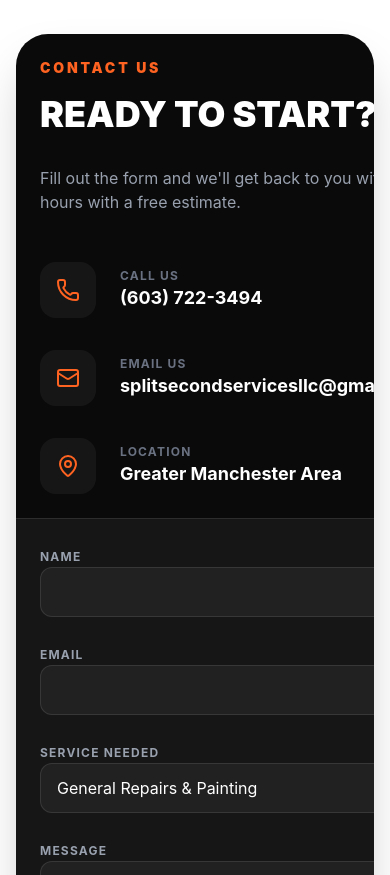
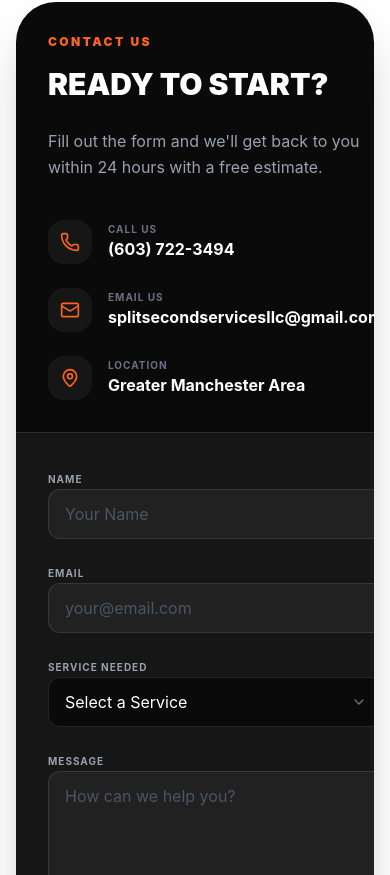
Before and after one commit to SML-1337/smlwebsite, a React (Vite) app: page / in a window 390 px wide. Shown: the part 5629-6504 px from the top of the page. Built offline with nearby package versions, Linux system fonts and the light colour scheme.

Commit message:
feat: Improve contact section styling and spacing
Refine the contact section's visual appearance with updated padding, increased border-radius on the black container, and adjusted grid item alignment. This enhances the overall user experience and aesthetic consistency.

```diff
--- a/src/App.tsx
+++ b/src/App.tsx
@@ -22,7 +22,8 @@ import {
   Wrench,
   Filter,
   Mountain,
-  Key
+  Key,
+  ChevronDown
 } from 'lucide-react';
 import { motion, AnimatePresence } from 'motion/react';
 
@@ -371,47 +372,47 @@ export default function App() {
       </section>
 
       {/* Contact Section */}
-      <section id="contact" className="py-24 bg-white">
+      <section id="contact" className="py-16 sm:py-24 bg-white">
         <div className="max-w-7xl mx-auto px-4 sm:px-6 lg:px-8">
-          <div className="bg-brand-black rounded-[2rem] sm:rounded-[3rem] overflow-hidden shadow-2xl">
-            <div className="grid lg:grid-cols-2 items-center">
-              <div className="p-6 sm:p-10 lg:p-20">
-                <h2 className="text-sm font-black text-brand-orange uppercase tracking-[0.2em] mb-4">Contact Us</h2>
-                <h3 className="text-4xl lg:text-5xl font-black text-white mb-8">READY TO START?</h3>
-                <p className="text-gray-400 mb-12 max-w-md">Fill out the form and we'll get back to you within 24 hours with a free estimate.</p>
+          <div className="bg-brand-black rounded-[2.5rem] sm:rounded-[3rem] overflow-hidden shadow-2xl">
+            <div className="grid lg:grid-cols-2 items-stretch">
+              <div className="p-8 sm:p-12 lg:p-20 flex flex-col justify-center">
+                <h2 className="text-xs sm:text-sm font-black text-brand-orange uppercase tracking-[0.2em] mb-4">Contact Us</h2>
+                <h3 className="text-3xl sm:text-4xl lg:text-5xl font-black text-white mb-6 sm:mb-8 leading-tight">READY TO START?</h3>
+                <p className="text-gray-400 mb-10 sm:mb-12 max-w-md text-base sm:text-lg leading-relaxed">Fill out the form and we'll get back to you within 24 hours with a free estimate.</p>
 
-                <div className="space-y-8">
-                  <div className="flex items-center gap-6">
-                    <div className="bg-white/5 p-4 rounded-2xl">
-                      <Phone className="text-brand-orange w-6 h-6" />
+                <div className="space-y-6 sm:space-y-8">
+                  <a href="tel:6037223494" className="flex items-center gap-4 sm:gap-6 group">
+                    <div className="bg-white/5 p-3 sm:p-4 rounded-2xl group-hover:bg-brand-orange/20 transition-colors">
+                      <Phone className="text-brand-orange w-5 h-5 sm:w-6 sm:h-6" />
                     </div>
                     <div>
-                      <p className="text-gray-500 text-xs font-bold uppercase tracking-widest">Call Us</p>
-                      <p className="text-white font-bold text-lg">(603) 722-3494</p>
+                      <p className="text-gray-500 text-[10px] sm:text-xs font-bold uppercase tracking-widest">Call Us</p>
+                      <p className="text-white font-bold text-base sm:text-lg group-hover:text-brand-orange transition-colors">(603) 722-3494</p>
                     </div>
+                  </a>
+                  <a href="mailto:splitsecondservicesllc@gmail.com" className="flex items-center gap-4 sm:gap-6 group">
+                    <div className="bg-white/5 p-3 sm:p-4 rounded-2xl group-hover:bg-brand-orange/20 transition-colors">
+                      <Mail className="text-brand-orange w-5 h-5 sm:w-6 sm:h-6" />
                     </div>
-                  <div className="flex items-center gap-6">
-                    <div className="bg-white/5 p-4 rounded-2xl">
-                      <Mail className="text-brand-orange w-6 h-6" />
+                    <div className="min-w-0">
+                      <p className="text-gray-500 text-[10px] sm:text-xs font-bold uppercase tracking-widest">Email Us</p>
+                      <p className="text-white font-bold text-base sm:text-lg group-hover:text-brand-orange transition-colors truncate">splitsecondservicesllc@gmail.com</p>
+                    </div>
+                  </a>
+                  <div className="flex items-center gap-4 sm:gap-6">
+                    <div className="bg-white/5 p-3 sm:p-4 rounded-2xl">
+                      <MapPin className="text-brand-orange w-5 h-5 sm:w-6 sm:h-6" />
                     </div>
                     <div>
-                      <p className="text-gray-500 text-xs font-bold uppercase tracking-widest">Email Us</p>
-                      <p className="text-white font-bold text-lg">splitsecondservicesllc@gmail.com</p>
-                    </div>
-                  </div>
-                  <div className="flex items-center gap-6">
-                    <div className="bg-white/5 p-4 rounded-2xl">
-                      <MapPin className="text-brand-orange w-6 h-6" />
-                    </div>
-                    <div>
-                      <p className="text-gray-500 text-xs font-bold uppercase tracking-widest">Location</p>
-                      <p className="text-white font-bold text-lg">Greater Manchester Area</p>
+                      <p className="text-gray-500 text-[10px] sm:text-xs font-bold uppercase tracking-widest">Location</p>
+                      <p className="text-white font-bold text-base sm:text-lg">Greater Manchester Area</p>
                     </div>
                   </div>
                 </div>
               </div>
 
-              <div className="bg-white/5 p-6 sm:p-10 lg:p-20 lg:border-l border-t lg:border-t-0 border-white/10">
+              <div className="bg-white/5 p-8 sm:p-12 lg:p-20 lg:border-l border-t lg:border-t-0 border-white/10">
                 {formStatus === 'success' ? (
                   <motion.div
                     initial={{ opacity: 0, scale: 0.9 }}
@@ -431,51 +432,60 @@ export default function App() {
                     </button>
                   </motion.div>
                 ) : (
-                  <form onSubmit={handleSubmit} className="space-y-6">
-                    <div className="grid sm:grid-cols-2 gap-6">
+                  <form onSubmit={handleSubmit} className="space-y-5 sm:space-y-6">
+                    <div className="grid sm:grid-cols-2 gap-5 sm:grid-cols-2 sm:gap-6">
                       <div className="space-y-2">
-                        <label className="text-xs font-bold text-gray-400 uppercase tracking-widest">Name</label>
+                        <label className="text-[10px] sm:text-xs font-bold text-gray-400 uppercase tracking-widest">Name</label>
                         <input
                           required
                           name="name"
                           type="text"
-                          className="w-full bg-white/5 border border-white/10 rounded-xl px-4 py-3 text-white focus:border-brand-orange focus:ring-1 focus:ring-brand-orange outline-none transition-all"
+                          placeholder="Your Name"
+                          className="w-full bg-white/5 border border-white/10 rounded-xl px-4 py-3 sm:py-4 text-white focus:border-brand-orange focus:ring-1 focus:ring-brand-orange outline-none transition-all placeholder:text-gray-600"
                         />
                       </div>
                       <div className="space-y-2">
-                        <label className="text-xs font-bold text-gray-400 uppercase tracking-widest">Email</label>
+                        <label className="text-[10px] sm:text-xs font-bold text-gray-400 uppercase tracking-widest">Email</label>
                         <input
                           required
                           name="email"
                           type="email"
-                          className="w-full bg-white/5 border border-white/10 rounded-xl px-4 py-3 text-white focus:border-brand-orange focus:ring-1 focus:ring-brand-orange outline-none transition-all"
+                          placeholder="your@email.com"
+                          className="w-full bg-white/5 border border-white/10 rounded-xl px-4 py-3 sm:py-4 text-white focus:border-brand-orange focus:ring-1 focus:ring-brand-orange outline-none transition-all placeholder:text-gray-600"
                         />
                       </div>
                     </div>
                     <div className="space-y-2">
-                      <label className="text-xs font-bold text-gray-400 uppercase tracking-widest">Service Needed</label>
+                      <label className="text-[10px] sm:text-xs font-bold text-gray-400 uppercase tracking-widest">Service Needed</label>
+                      <div className="relative">
                         <select
                           name="service"
-                        className="w-full bg-white/5 border border-white/10 rounded-xl px-4 py-3 text-white focus:border-brand-orange focus:ring-1 focus:ring-brand-orange outline-none transition-all appearance-none"
+                          className="w-full bg-brand-black border border-white/10 rounded-xl px-4 py-3 sm:py-4 text-white focus:border-brand-orange focus:ring-1 focus:ring-brand-orange outline-none transition-all appearance-none cursor-pointer"
                         >
+                          <option value="" disabled selected>Select a Service</option>
                           {services.map(s => (
-                          <option key={s.title} className="bg-brand-black" value={s.title}>{s.title}</option>
+                            <option key={s.title} value={s.title}>{s.title}</option>
                           ))}
-                        <option className="bg-brand-black" value="Other">Other</option>
+                          <option value="Other">Other</option>
                         </select>
+                        <div className="absolute right-4 top-1/2 -translate-y-1/2 pointer-events-none text-gray-500">
+                          <ChevronDown className="w-4 h-4" />
+                        </div>
+                      </div>
                     </div>
                     <div className="space-y-2">
-                      <label className="text-xs font-bold text-gray-400 uppercase tracking-widest">Message</label>
+                      <label className="text-[10px] sm:text-xs font-bold text-gray-400 uppercase tracking-widest">Message</label>
                       <textarea
                         required
                         name="message"
                         rows={4}
-                        className="w-full bg-white/5 border border-white/10 rounded-xl px-4 py-3 text-white focus:border-brand-orange focus:ring-1 focus:ring-brand-orange outline-none transition-all resize-none"
+                        placeholder="How can we help you?"
+                        className="w-full bg-white/5 border border-white/10 rounded-xl px-4 py-3 sm:py-4 text-white focus:border-brand-orange focus:ring-1 focus:ring-brand-orange outline-none transition-all resize-none placeholder:text-gray-600"
                       />
                     </div>
                     <button
                       disabled={formStatus === 'submitting'}
-                      className="w-full bg-brand-orange text-white py-4 rounded-xl font-black text-lg hover:shadow-[0_0_20px_rgba(255,99,33,0.3)] transition-all disabled:opacity-50"
+                      className="w-full bg-brand-orange text-white py-4 sm:py-5 rounded-xl font-black text-base sm:text-lg hover:shadow-[0_0_30px_rgba(255,99,33,0.4)] hover:scale-[1.02] active:scale-[0.98] transition-all disabled:opacity-50 disabled:hover:scale-100"
                     >
                       {formStatus === 'submitting' ? 'Sending...' : 'Send Message'}
                     </button>
```
Lines whose indentation alone changed are shown as unchanged.
